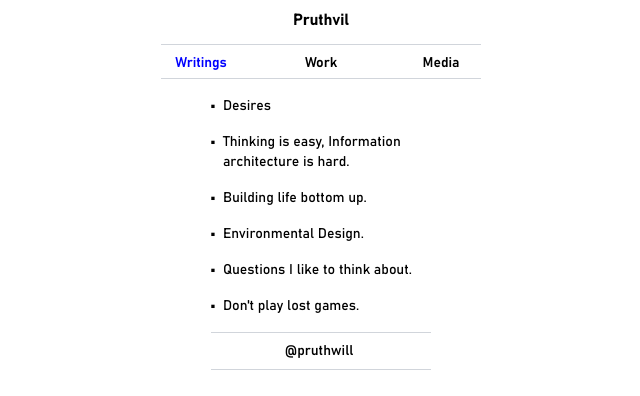
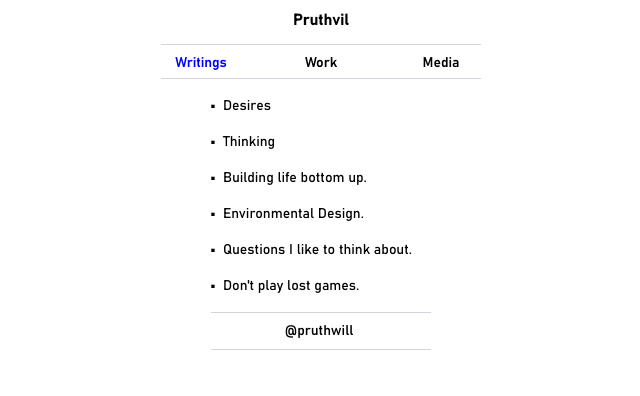
Before and after one commit to pruthvill/blog, a Next.js app: page /writings in a window 1280 px wide. Shown: the top 396 px of the page, without its empty margins (319-959 px from the left). Built offline with nearby package versions, Linux system fonts and the light colour scheme.

Commit message:
Update page.tsx

```diff
--- a/app/writings/page.tsx
+++ b/app/writings/page.tsx
@@ -4,7 +4,7 @@ import Link from "next/link";
 const Writings = () => {
   const writingItems = [
     { title: "Desires", href: "/writings/posts/desires" },
-    { title: "Thinking is easy, Information architecture is hard.", href: "/writings/posts/thinking" },
+    { title: "Thinking", href: "/writings/posts/thinking" },
     { title: "Building life bottom up.", href: "/writings/posts/bottom-up" },
     // { title: "Emotions are about emotions.", href: "/writings/posts/emotions" },
     // { title: "How to get FOMO?", href: "/writings/posts/fomo" },
```
